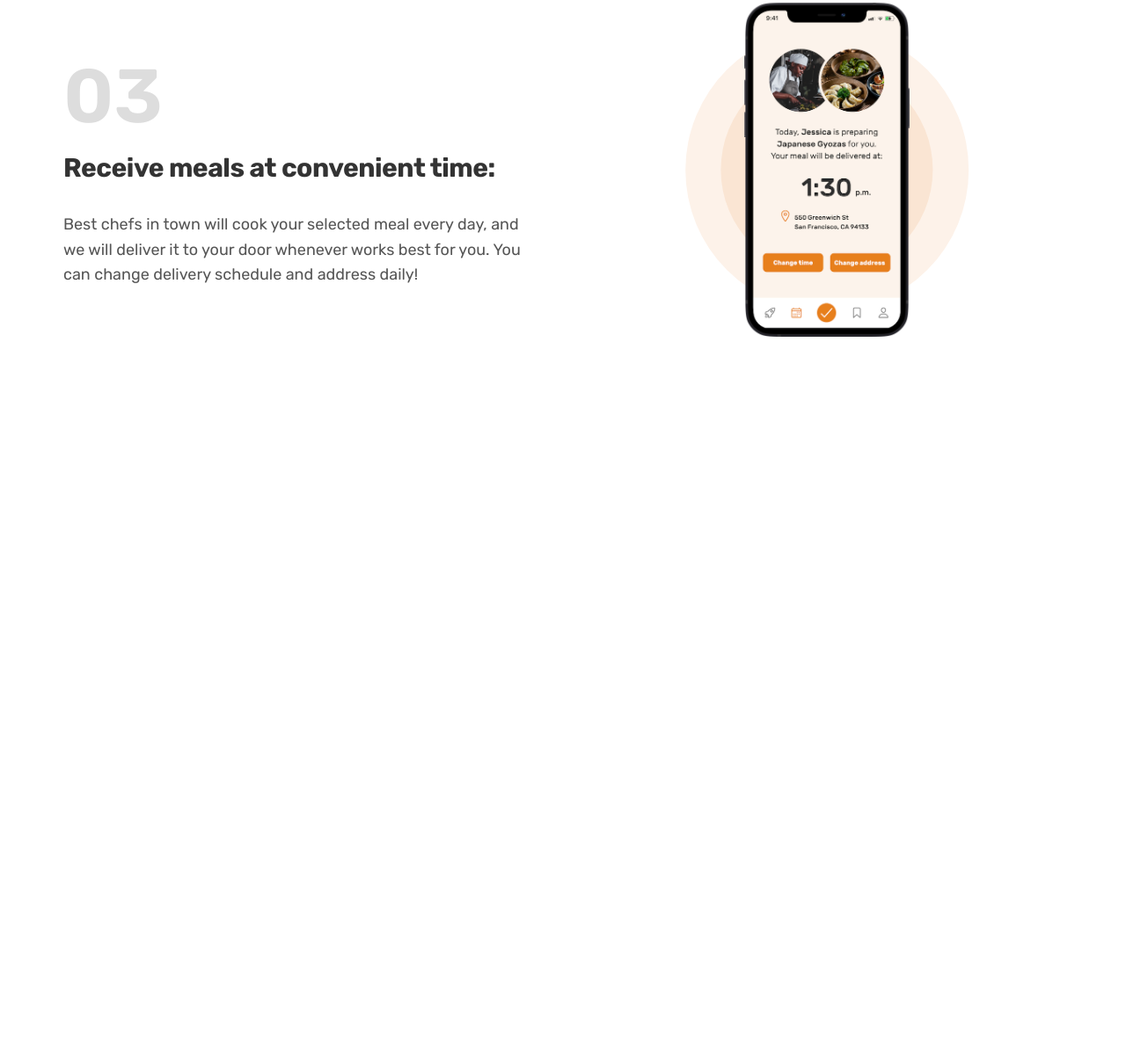
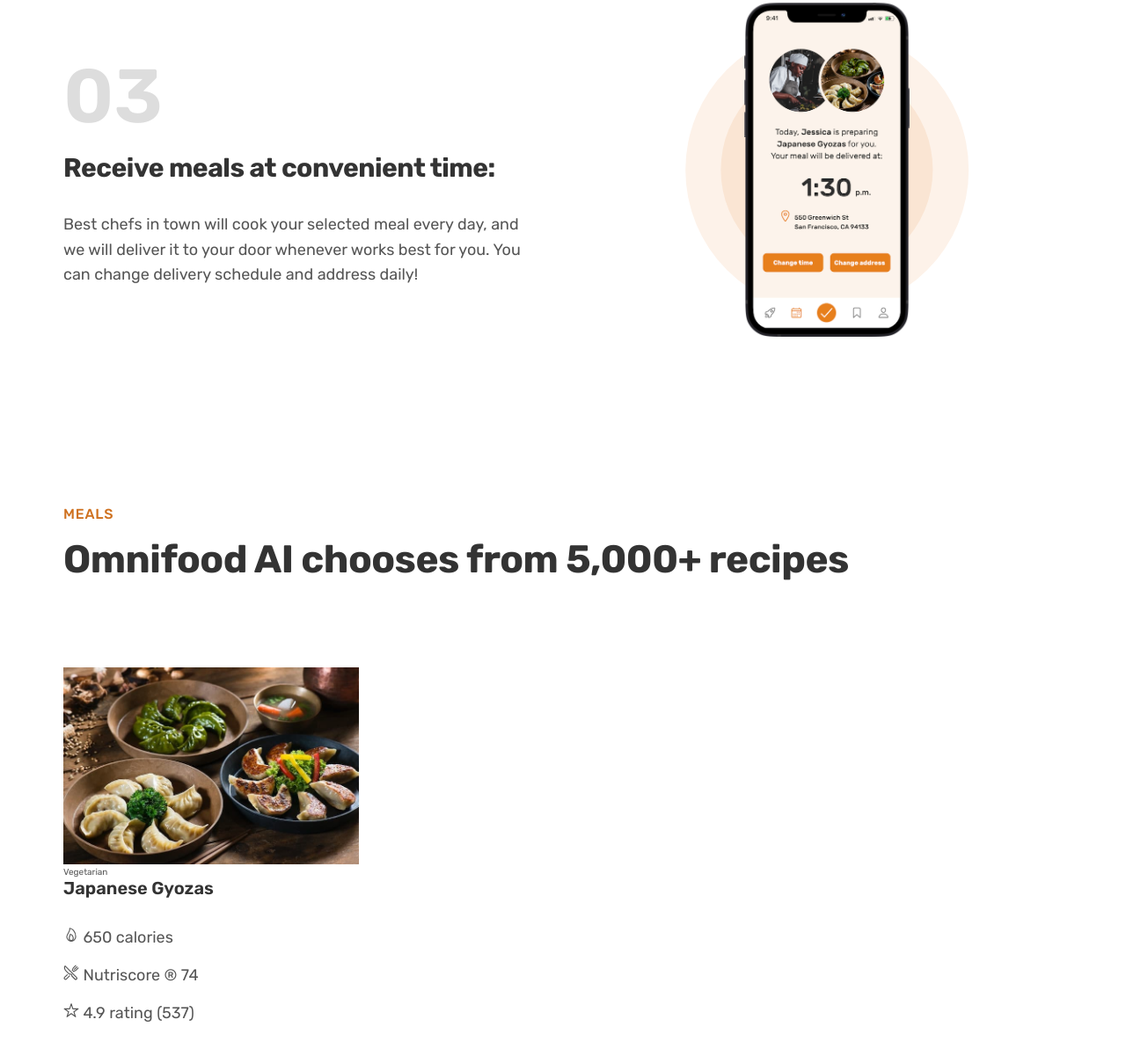
Before and after one commit to roangelova/Frontend-projects, a plain HTML site: page Omnifood/index.html in a window 1280 px wide. Shown: the part 2138-3339 px from the top of the page at 88% size. Before the commit the page ends 2617 px from the top, so only its background shows below. Drawn offline with nearby package versions, Linux system fonts and the light colour scheme.

Commit message:
add meal section part 1

```diff
--- a/Omnifood/css/style.css
+++ b/Omnifood/css/style.css
@@ -232,3 +232,29 @@
 filter: brightness(0);
 opacity: 53%;
 }
+
+.section-meals{
+    padding: 9.6rem 0;
+}
+
+.meal-img{
+    width: 100%;
+}
+
+.meal-attributes{
+list-style: none;
+display: flex;
+flex-direction: column;
+gap: 2rem;
+}
+
+.meal-attribute{
+font-size: 1.8rem;
+}
+
+.meal-title{
+    font-size: 2rem;
+    color: #333;
+    font-weight: 600;
+    margin-bottom: 3.2rem;
+}
--- a/Omnifood/index.html
+++ b/Omnifood/index.html
@@ -87,16 +87,11 @@
             <div class="container">
                 <h2 class="heading-featured-in">As featured in</h2>
                 <div class="logos">
-                    <img src="img/logos/business-insider.png"
-                    alt="business insider"/>
-                    <img src="img/logos/forbes.png"
-                    alt="forbes"/>
-                    <img src="img/logos/the-new-york-times.png"
-                    alt="The New York Times"/>
-                    <img src="img/logos/usa-today.png"
-                    alt="Usa Today"/>
-                    <img src="img/logos/techcrunch.png"
-                    alt="techcrunch"/>
+                    <img src="img/logos/business-insider.png" alt="business insider" />
+                    <img src="img/logos/forbes.png" alt="forbes" />
+                    <img src="img/logos/the-new-york-times.png" alt="The New York Times" />
+                    <img src="img/logos/usa-today.png" alt="Usa Today" />
+                    <img src="img/logos/techcrunch.png" alt="techcrunch" />
                 </div>
             </div>
         </section>
@@ -144,7 +139,40 @@
             </div>
         </section>
 
+        <section class="section-meals">
+            <div class="container">
+                <span class="subheading">Meals</span>
+                <h2 class="heading-secondary">Omnifood AI chooses from 5,000+ recipes</h2>
+            </div>
+
+            <div class="container grid grid-3-cols">
+                <div class="meal">
+                    <img src="img/meals/meal-1.jpg" alt="meal-img" class="meal-img">
+                    <span class="tag">Vegetarian</span>
+                    <p class="meal-title">Japanese Gyozas</p>
+                    <ul class="meal-attributes">
+                        <li class="meal-attribute">
+                            <ion-icon class="meal-icon" name="flame-outline"></ion-icon>
+                            <span>650 calories</span>
+                        </li>
+                        <li class="meal-attribute">
+                            <ion-icon class="meal-icon" name="restaurant-outline"></ion-icon>
+                            <span>Nutriscore &reg; 74 </span>
+                        </li>
+                        <li class="meal-attribute">
+                            <ion-icon class="meal-icon" name="star-outline"></ion-icon>
+                            <span>4.9 rating (537)</span>
+                        </li>
+                    </ul>
+                </div>
+                <div class="meal"></div>
+                <div class="list"></div>
+            </div>
+        </section>
+
     </main>
+    <script type="module" src="https://unpkg.com/ionicons@5.5.2/dist/ionicons/ionicons.esm.js"></script>
+    <script nomodule src="https://unpkg.com/ionicons@5.5.2/dist/ionicons/ionicons.js"></script>
 </body>
 
 </html>
```
